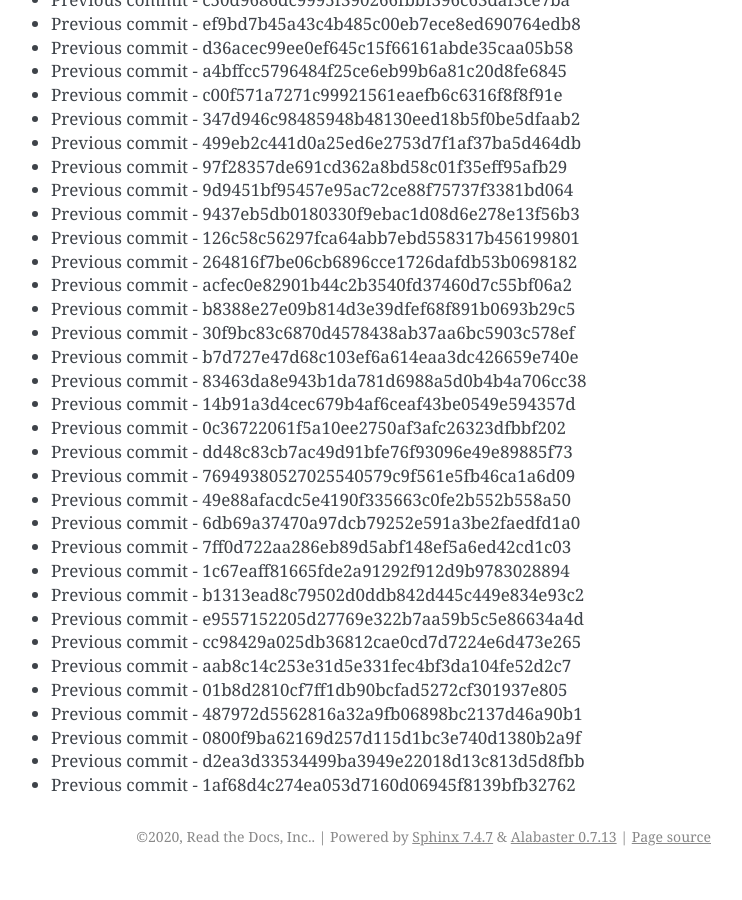
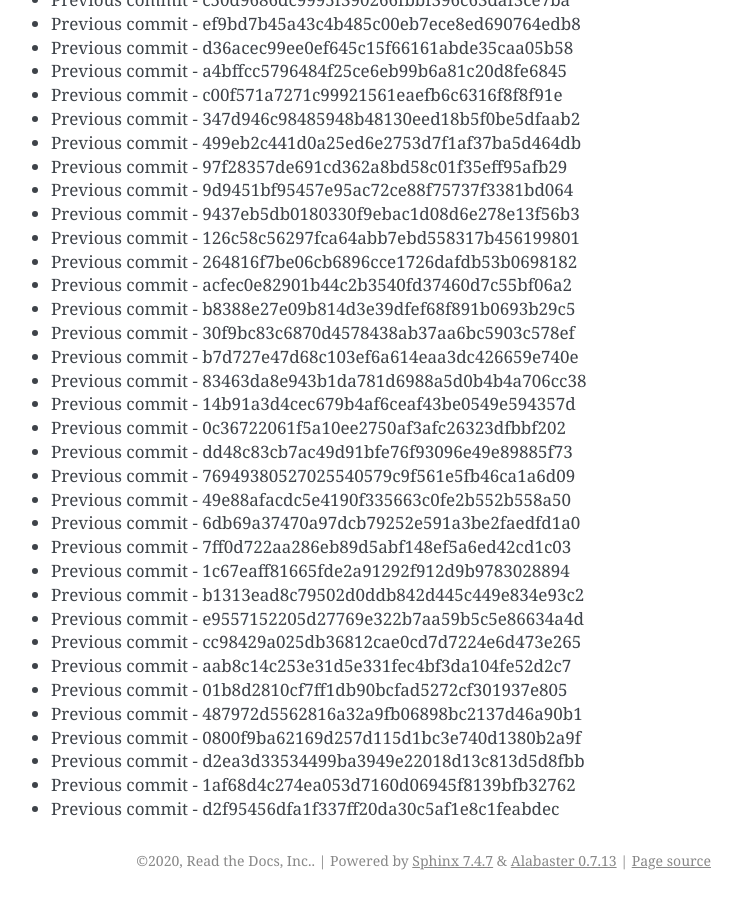
Before and after one commit to readthedocs/rtd-git-stresstest, a Sphinx documentation site: the page built from docs/updates.rst, in a window 1280 px wide and 900 px high, scrolled down 15957 px. Shown: the whole window, without its empty margins (399-1141 px from the left). Built offline with Sphinx 7.4.7, drawn with Linux system fonts in a browser that asks for light colours; before the commit the page ends 16833 px from its top, so only the background shows below that.

Commit message:
Generating commit from previous: d2f95456dfa1f337ff20da30c5af1e8c1feabdec

```diff
--- a/docs/updates.rst
+++ b/docs/updates.rst
@@ -702,3 +702,4 @@ It can be tested for any performance characteristics.
 * Previous commit - 0800f9ba62169d257d115d1bc3e740d1380b2a9f
 * Previous commit - d2ea3d33534499ba3949e22018d13c813d5d8fbb
 * Previous commit - 1af68d4c274ea053d7160d06945f8139bfb32762
+* Previous commit - d2f95456dfa1f337ff20da30c5af1e8c1feabdec
```
